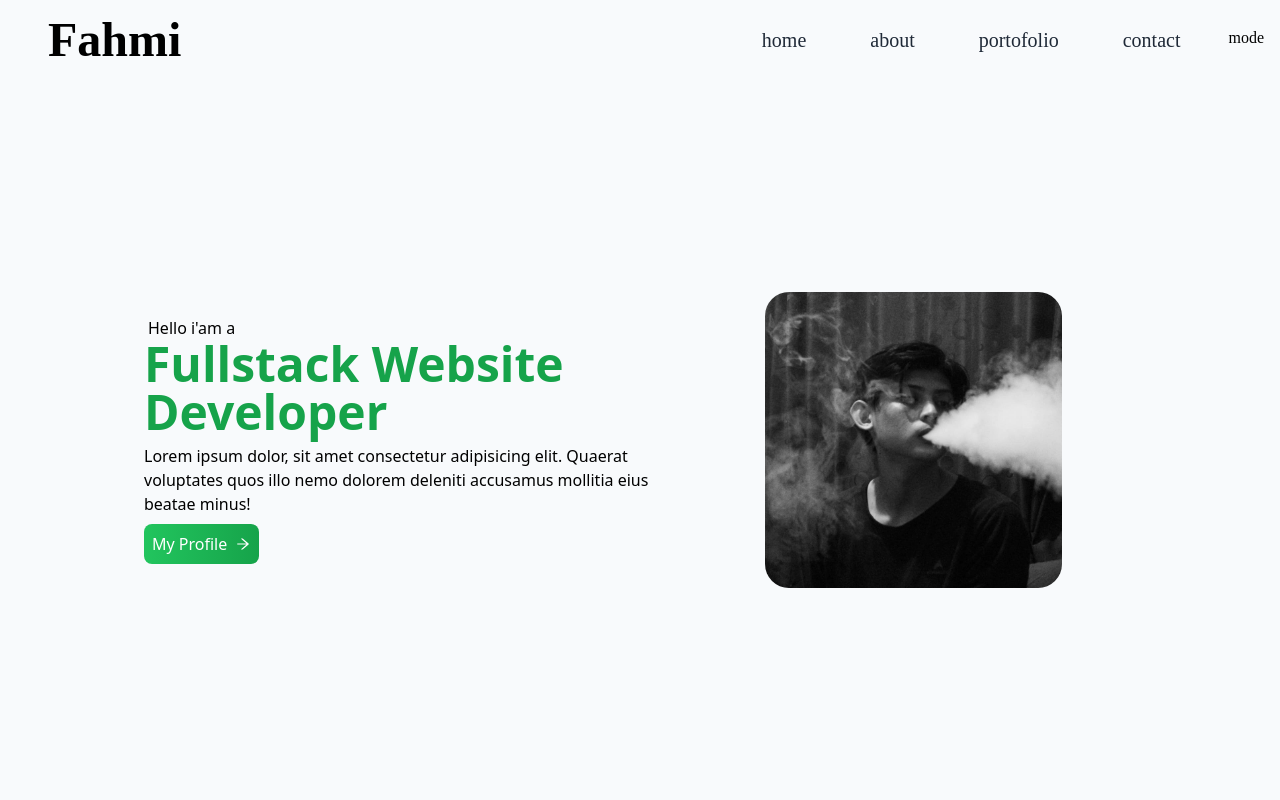
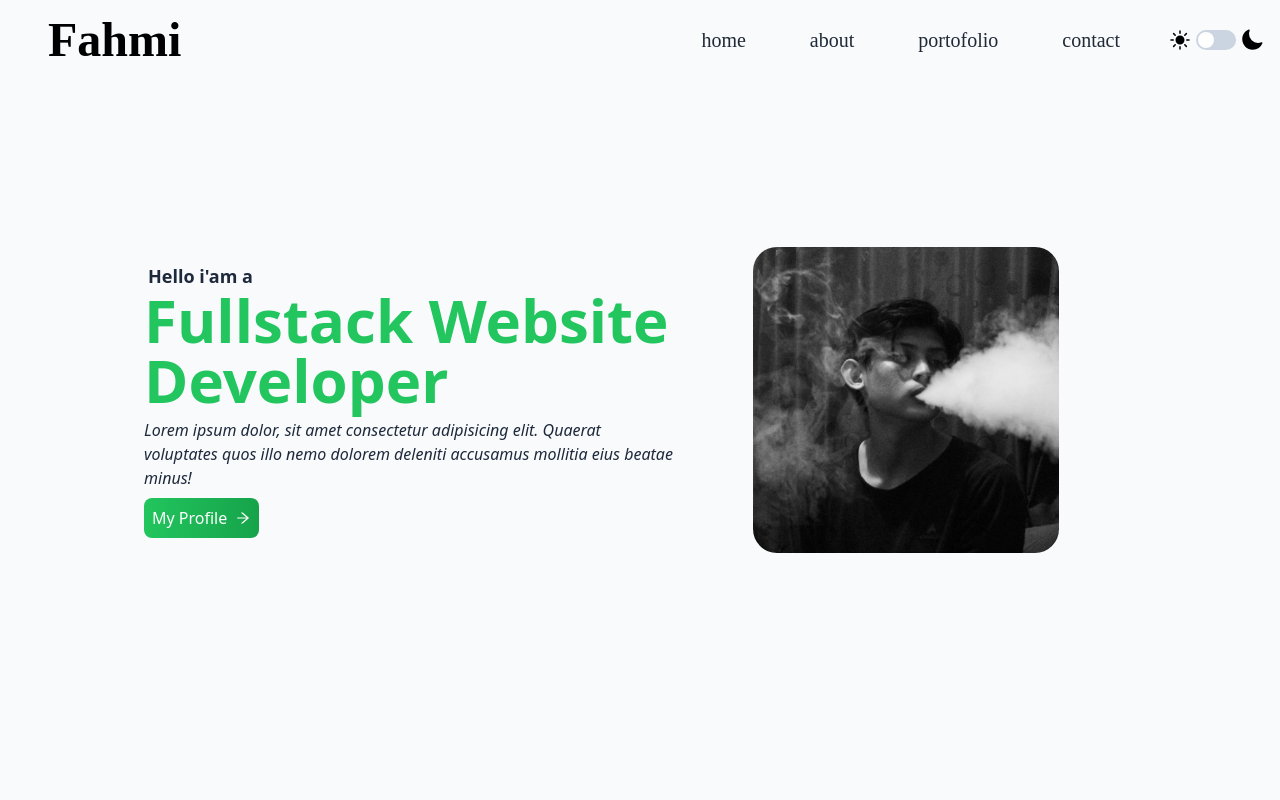
Before and after one commit to fahmiAzizz/My-Portofolio, a React (Vite) app: page / in a window 1280 px wide. Shown: the top 800 px of the page. Built offline with nearby package versions, Linux system fonts and the light colour scheme; a web font is replaced by a local one.

Commit message:
menambahkan mode darkmode

```diff
--- a/src/components/About.jsx
+++ b/src/components/About.jsx
@@ -3,7 +3,8 @@ import Hero from '../assets/Hero.jpeg'
 
 const About = () => {
     return (
-        <div name='about' className='w-full h-screen  text-slate-800 bg-slate-200'>
+        <div name='about' className='w-full h-screen dark:text-slate-100 dark:bg-gradient-to-b dark:to-slate-800
+        dark:from-slate-900 text-slate-800 bg-slate-200'>
             <div className='w-full h-full justify-center items-center p-6 max-w-screen-lg mx-auto grid md:grid-cols-2'>
                 <div className='mt-2 md:mt-0'>
                     <img src={Hero} className=' w-2/3 rounded-3xl mx-auto' alt="" />
--- a/src/components/Contact.jsx
+++ b/src/components/Contact.jsx
@@ -57,10 +57,11 @@ const Contact = () => {
     }
 
     return (
-        <div className=' md:h-screen text-black bg-white w-full my-4 md:my-0'>
+        <div className=' md:h-screen bg-white  w-full my-4 md:my-0 dark:text-slate-100 dark:bg-gradient-to-b dark:to-slate-950
+        dark:from-slate-900 text-slate-800'>
             <div className='md:h-screen flex items-center'>
-                <div className='flex justify-center border-2 border-slate-300 bg-slate-200 shadow-lg rounded-md p-3 items-center w-full mx-2 md:mx-32 h-full  md:h-[80%] flex-col md:flex-row'>
-                    <div className='bg-green-600 text-white mx-auto md:h-full md:1/2 lg:w-2/5  w-full justify-center items-center rounded-lg p-2'>
+                <div className='flex justify-center border-2 border-slate-300 bg-slate-200 shadow-lg rounded-md p-3 items-center w-full mx-2 md:mx-32 h-full  md:h-[80%] flex-col md:flex-row dark:bg-slate-800 dark:border-slate-900'>
+                    <div className='bg-green-600 dark:bg-green-600 text-white mx-auto md:h-full md:1/2 lg:w-2/5  w-full justify-center items-center rounded-lg p-2'>
                         <h1 className='text-2xl p-2'>Contact Information</h1>
                         {mycontact.map((Contact) => {
                             return (
@@ -74,13 +75,13 @@ const Contact = () => {
                     <form className='p-2 mx-auto gap-4 h-full md:1/2 lg:w-3/5 w-full' ref={form} onSubmit={sendEmail}>
                         <div className='grid grid-cols-2 gap-3'>
                             <div>
-                                <input className='w-full border-slate-300 border-2 rounded-sm p-3' placeholder='Name' type="text" name="from_name" required />
+                                <input className='w-full dark:bg-slate-700 dark:border-slate-800 dark:text-slate-50 border-slate-300 border-2 rounded-sm p-3' placeholder='Name' type="text" name="from_name" required />
                             </div>
                             <div>
-                                <input className='w-full border-slate-300 border-2 rounded-sm p-3' placeholder='Email' type="email" name="email_name" required />
+                                <input className='w-full dark:bg-slate-700 dark:border-slate-800 dark:text-slate-50 border-slate-300 border-2 rounded-sm p-3' placeholder='Email' type="email" name="email_name" required />
                             </div>
                             <div className='col-span-2'>
-                                <textarea className='w-full border-slate-300 border-2 rounded-sm p-3 h-64' placeholder='Message' name="message" required />
+                                <textarea className='w-full dark:bg-slate-700 dark:border-slate-800 dark:text-slate-50 border-slate-300 border-2 rounded-sm p-3 h-64' placeholder='Message' name="message" required />
                             </div>
                         </div>
                         <div className='w-full text-center mt-4 text-white'>
--- a/src/components/Experience.jsx
+++ b/src/components/Experience.jsx
@@ -56,13 +56,13 @@ const Experience = () => {
 
 
     return (
-        <div name="experience" className='w-full text-black bg-slate-200'>
+        <div name="experience" className='w-full text-black bg-slate-200 dark:text-slate-100 dark:bg-slate-900'>
             <div className=' h-full justify-center p-6 max-w-screen-lg mx-auto flex flex-col'>
                 <div>
                     <p className='text-3xl  text-center font-semibold mb-2'>Experience</p>
                 </div>
                 <br />
-                <div className='grid grid-cols-2 md:grid-cols-3 gap-8 justify-items-center'>
+                <div className='grid grid-cols-2 md:grid-cols-3 md:gap-8 justify-items-center'>
                     {logos.map(logo => (
                         <div className={`shadow-md px-12 py-2 shadow-${logo.color}-400`}>
                             <img className='w-28 h-28' key={logo.id} src={logo.img} alt="" />
--- a/src/components/Home.jsx
+++ b/src/components/Home.jsx
@@ -4,12 +4,14 @@ import { AiOutlineArrowRight } from 'react-icons/ai'
 
 const Home = () => {
     return (
-        <div name="home" className=' pt-20 h-screen w-full bg-slate-50'>
+        <div name="home" className='pt-20 md:pt-0 h-screen w-full bg-slate-50 text-slate-800
+        dark:text-slate-100 dark:bg-gradient-to-b dark:from-slate-800
+        dark:to-slate-900'>
             <div className='max-w-screen-lg mx-auto flex flex-col items-center justify-center h-full px-4 md:flex-row'>
-                <div className=' p-8 md:p-0'>
-                    <p className='px-1'>Hello i'am a</p>
-                    <h1 className='text-3xl text-green-600  md:text-5xl font-bold mb-2'>Fullstack Website Developer</h1>
-                    <p>
+                <div className=' p-2 md:p-0'>
+                    <p className='px-1 text-lg font-semibold'>Hello i'am a</p>
+                    <h1 className=' text-green-500  text-4xl md:text-6xl font-bold mb-2'>Fullstack Website Developer</h1>
+                    <p className=' italic'>
                         Lorem ipsum dolor, sit amet consectetur adipisicing elit. Quaerat voluptates quos illo nemo dolorem deleniti accusamus mollitia eius beatae minus!
                     </p>
                     <div>
--- a/src/components/Navbar.jsx
+++ b/src/components/Navbar.jsx
@@ -6,28 +6,58 @@ import { throttle } from 'lodash';
 const Navbar = () => {
 
 
+    // useEffect(() => {
+    //     // Temukan tombol Dark Mode
+    //     let darkModeToggle = document.getElementsByClassName("darkModeToggle");
+
+    //     // Periksa status mode gelap pada saat memuat halaman
+    //     if (localStorage.getItem("darkMode") === "enabled") {
+    //         document.documentElement.classList.add("dark");
+    //     }
+
+    //     // Tambahkan event listener untuk tombol
+    //     darkModeToggle.addEventListener("click", function () {
+    //         // Toggle kelas 'dark' pada elemen HTML root
+    //         document.documentElement.classList.toggle("dark");
+
+    //         // Simpan status mode gelap ke localStorage
+    //         if (document.documentElement.classList.contains("dark")) {
+    //             localStorage.setItem("darkMode", "enabled");
+    //         } else {
+    //             localStorage.setItem("darkMode", "disabled");
+    //         }
+    //     });
+    // }, [])
+    // State untuk melacak status mode gelap
+    const [darkMode, setDarkMode] = useState(false);
+
+    // Menerapkan mode gelap saat komponen dimuat
     useEffect(() => {
-        // Temukan tombol Dark Mode
-        var darkModeToggle = document.getElementById("darkModeToggle");
+        if (localStorage.getItem("darkMode") === "enabled") {
+            setDarkMode(true);
+        }
+    }, []);
 
-        // Periksa status mode gelap pada saat memuat halaman
-        if (localStorage.getItem("darkMode") === "enabled") {
+    // Menggunakan state darkMode untuk mengatur kelas dark pada elemen HTML
+    useEffect(() => {
+        if (darkMode) {
             document.documentElement.classList.add("dark");
+        } else {
+            document.documentElement.classList.remove("dark");
         }
+    }, [darkMode]);
 
-        // Tambahkan event listener untuk tombol
-        darkModeToggle.addEventListener("click", function () {
-            // Toggle kelas 'dark' pada elemen HTML root
-            document.documentElement.classList.toggle("dark");
+    // Mengubah status mode gelap dan menyimpannya di localStorage saat tombol diklik
+    const toggleDarkMode = () => {
+        setDarkMode(!darkMode);
 
-            // Simpan status mode gelap ke localStorage
-            if (document.documentElement.classList.contains("dark")) {
+        if (!darkMode) {
             localStorage.setItem("darkMode", "enabled");
         } else {
             localStorage.setItem("darkMode", "disabled");
         }
-        });
-    })
+    };
+
 
 
     const [nav, setNav] = useState(false);
@@ -71,31 +101,53 @@ const Navbar = () => {
     return (
         <div
             className={cn(
-                'text-black flex justify-between items-center w-full h-20 fixed px-4 navbar z-10',
+                ' text-black flex justify-between items-center w-full h-20 fixed px-4 navbar z-10',
                 {
-                    'bg-slate-300 shadow-lg ': hasScrolled
+                    'bg-slate-300 dark:bg-slate-950 shadow-lg ': hasScrolled
                 }
             )}>
             <div>
-                <h1 className='text-5xl font-bold ml-8 logo'>Fahmi</h1>
+                <h1 className='text-5xl font-bold ml-8 logo dark:text-white'>Fahmi</h1>
             </div>
             <ul className='hidden md:flex'>
                 {links.map(link => (
-                    <li key={link.id} className='text-xl px-4 mr-8 cursor-pointer font-medium text-gray-800 hover:scale-110 duration-200 '>{link.link}</li>
+                    <li key={link.id} className='dark:text-white text-xl px-4 mr-8 cursor-pointer font-medium text-gray-800 hover:scale-110 duration-200 '>{link.link}</li>
                 ))}
-                <li><button id='darkModeToggle'>mode</button></li>
+
+                <li className='flex items-center gap-1'>
+                    <svg xmlns="http://www.w3.org/2000/svg" viewBox="0 0 24 24" fill="currentColor" className="w-6 h-6 dark:text-white">
+                        <path d="M12 2.25a.75.75 0 01.75.75v2.25a.75.75 0 01-1.5 0V3a.75.75 0 01.75-.75zM7.5 12a4.5 4.5 0 119 0 4.5 4.5 0 01-9 0zM18.894 6.166a.75.75 0 00-1.06-1.06l-1.591 1.59a.75.75 0 101.06 1.061l1.591-1.59zM21.75 12a.75.75 0 01-.75.75h-2.25a.75.75 0 010-1.5H21a.75.75 0 01.75.75zM17.834 18.894a.75.75 0 001.06-1.06l-1.59-1.591a.75.75 0 10-1.061 1.06l1.59 1.591zM12 18a.75.75 0 01.75.75V21a.75.75 0 01-1.5 0v-2.25A.75.75 0 0112 18zM7.758 17.303a.75.75 0 00-1.061-1.06l-1.591 1.59a.75.75 0 001.06 1.061l1.591-1.59zM6 12a.75.75 0 01-.75.75H3a.75.75 0 010-1.5h2.25A.75.75 0 016 12zM6.697 7.757a.75.75 0 001.06-1.06l-1.59-1.591a.75.75 0 00-1.061 1.06l1.59 1.591z" />
+                    </svg>
+                    <button onClick={toggleDarkMode} className='darkModeToggle w-10 h-5 p-0.5 rounded-full bg-slate-300'><div className='h-4 w-4 bg-white rounded-full dark:translate-x-5'></div></button>
+                    <svg xmlns="http://www.w3.org/2000/svg" viewBox="0 0 24 24" fill="currentColor" class="w-6 h-6 dark:text-white">
+                        <path fill-rule="evenodd" d="M9.528 1.718a.75.75 0 01.162.819A8.97 8.97 0 009 6a9 9 0 009 9 8.97 8.97 0 003.463-.69.75.75 0 01.981.98 10.503 10.503 0 01-9.694 6.46c-5.799 0-10.5-4.701-10.5-10.5 0-4.368 2.667-8.112 6.46-9.694a.75.75 0 01.818.162z" clip-rule="evenodd" />
+                    </svg>
+
+                </li>
             </ul>
-            <div onClick={() => setNav(!nav)} className='cursor-pointer z-10 pr-4 text-gray-800 md:hidden'>
+            <div className='flex items-center gap-2 md:hidden'>
+                <li className='flex items-center gap-1'>
+                    <svg xmlns="http://www.w3.org/2000/svg" viewBox="0 0 24 24" fill="currentColor" className="w-6 h-6 dark:text-white">
+                        <path d="M12 2.25a.75.75 0 01.75.75v2.25a.75.75 0 01-1.5 0V3a.75.75 0 01.75-.75zM7.5 12a4.5 4.5 0 119 0 4.5 4.5 0 01-9 0zM18.894 6.166a.75.75 0 00-1.06-1.06l-1.591 1.59a.75.75 0 101.06 1.061l1.591-1.59zM21.75 12a.75.75 0 01-.75.75h-2.25a.75.75 0 010-1.5H21a.75.75 0 01.75.75zM17.834 18.894a.75.75 0 001.06-1.06l-1.59-1.591a.75.75 0 10-1.061 1.06l1.59 1.591zM12 18a.75.75 0 01.75.75V21a.75.75 0 01-1.5 0v-2.25A.75.75 0 0112 18zM7.758 17.303a.75.75 0 00-1.061-1.06l-1.591 1.59a.75.75 0 001.06 1.061l1.591-1.59zM6 12a.75.75 0 01-.75.75H3a.75.75 0 010-1.5h2.25A.75.75 0 016 12zM6.697 7.757a.75.75 0 001.06-1.06l-1.59-1.591a.75.75 0 00-1.061 1.06l1.59 1.591z" />
+                    </svg>
+                    <button onClick={toggleDarkMode} className='darkModeToggle w-10 h-5 p-0.5 rounded-full bg-slate-300'><div className='h-4 w-4 bg-white rounded-full dark:translate-x-5'></div></button>
+                    <svg xmlns="http://www.w3.org/2000/svg" viewBox="0 0 24 24" fill="currentColor" class="w-6 h-6 dark:text-white">
+                        <path fill-rule="evenodd" d="M9.528 1.718a.75.75 0 01.162.819A8.97 8.97 0 009 6a9 9 0 009 9 8.97 8.97 0 003.463-.69.75.75 0 01.981.98 10.503 10.503 0 01-9.694 6.46c-5.799 0-10.5-4.701-10.5-10.5 0-4.368 2.667-8.112 6.46-9.694a.75.75 0 01.818.162z" clip-rule="evenodd" />
+                    </svg>
+                </li>
+                <div onClick={() => setNav(!nav)} className='dark:text-white cursor-pointer z-10 pr-4 text-gray-800 md:hidden'>
+
                     {nav ? <FaTimes size={30} /> : <FaBars size={30} />}
                 </div>
-
                 {nav && (
-                <ul className='flex flex-col justify-center items-center absolute top-0 left-0 w-full h-screen bg-white'>
+                    <ul className='flex flex-col justify-center items-center absolute top-0 left-0 w-full h-screen bg-white dark:bg-slate-700 dark:text-white'>
                         {links.map(link => (
                             <li key={link.id} className='px-4 cursor-pointer capitalize py-6 text-3xl'>{link.link}</li>
                         ))}
                     </ul>
                 )}
+            </div>
+
 
 
 
--- a/src/components/Portofolio.jsx
+++ b/src/components/Portofolio.jsx
@@ -4,14 +4,15 @@ import Project1 from '../assets/project1.png'
 
 const Portofolio = () => {
     return (
-        <div className='w-full  text-slate-800 h-auto bg-slate-50'>
+        <div className='w-full  text-slate-800 h-auto bg-slate-50 dark:text-slate-100 dark:bg-gradient-to-b dark:from-slate-800
+        dark:to-slate-900 '>
             <div className='p-6 max-w-screen-lg  mx-auto justify-center h-auto flex flex-col'>
                 <div>
-                    <p className='text-center  text-3xl  border-gray-800 font-semibold'>Portofolio</p>
+                    <p className='text-center  text-3xl  font-semibold '>Portofolio</p>
                 </div>
                 <br />
                 <div className='grid grid-cols-1 md:grid-cols-2 lg:grid-cols-3 gap-8'>
-                    <div className='border border-slate-800 rounded-lg overflow-hidden hover:scale-105 duration-200 '>
+                    <div className='border hover:shadow-md hover:shadow-slate-800 hover:dark:shadow-slate-100 border-slate-800 rounded-lg overflow-hidden hover:scale-105 duration-200 dark:border-slate-100'>
                         <img src={Project1} alt="" className='w-full h-56' />
                         <p className=' border-b-2 border-slate-300 p-2 text-center'>Wheather App</p>
                         <div className='flex flex-row items-center justify-center  py-2'>
@@ -25,7 +26,7 @@ const Portofolio = () => {
                             </div>
                         </div>
                     </div>
-                    <div className='border border-slate-800 rounded-lg overflow-hidden hover:scale-105 duration-200 '>
+                    <div className='border hover:shadow-md hover:shadow-slate-800 hover:dark:shadow-slate-100 border-slate-800 rounded-lg overflow-hidden hover:scale-105 duration-200 dark:border-slate-100'>
                         <img src={Project1} alt="" className='w-full h-56' />
                         <p className=' border-b-2 border-slate-300 p-2 text-center'>Wheather App</p>
                         <div className='flex flex-row items-center justify-center  py-2'>
@@ -39,7 +40,7 @@ const Portofolio = () => {
                             </div>
                         </div>
                     </div>
-                    <div className='border border-slate-800 rounded-lg overflow-hidden hover:scale-105 duration-200 '>
+                    <div className='border hover:shadow-md hover:shadow-slate-800 hover:dark:shadow-slate-100 border-slate-800 rounded-lg overflow-hidden hover:scale-105 duration-200 dark:border-slate-100'>
                         <img src={Project1} alt="" className='w-full h-56' />
                         <p className=' border-b-2 border-slate-300 p-2 text-center'>Wheather App</p>
                         <div className='flex flex-row items-center justify-center  py-2'>
@@ -53,6 +54,7 @@ const Portofolio = () => {
                             </div>
                         </div>
                     </div>
+
                 </div>
             </div>
         </div>
```
Lines whose indentation alone changed are shown as unchanged.
